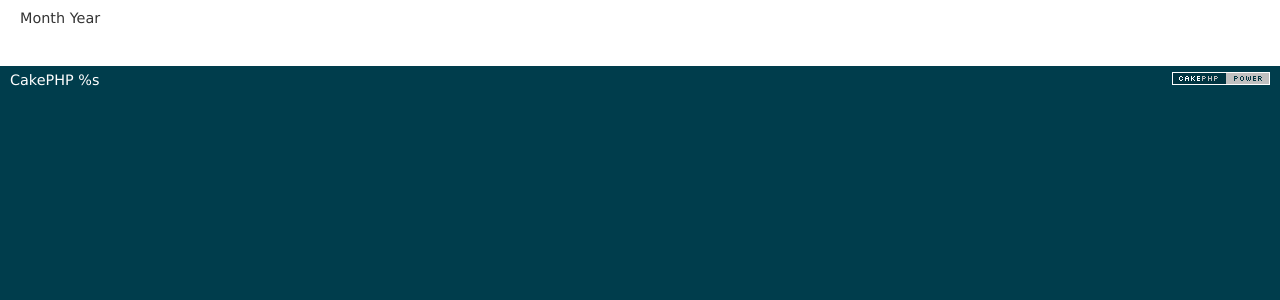
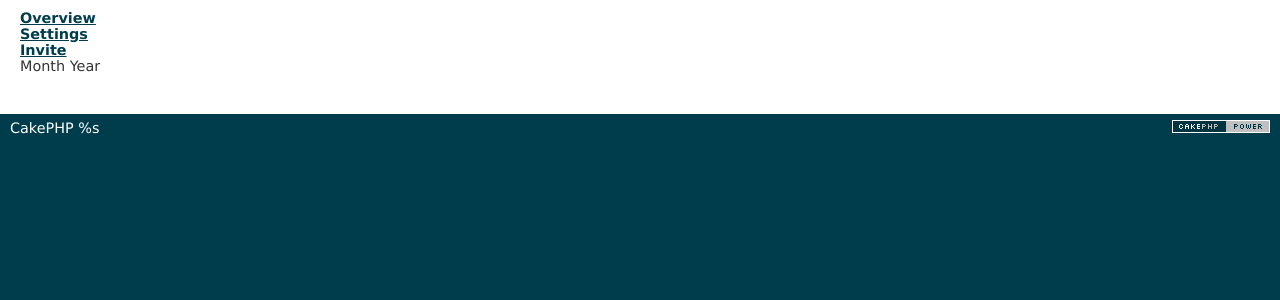
Before and after one commit to DijkeMark/Skeddy, a CakePHP app: the page made by app/View/Elements/topbar.ctp in a window 1280 px wide. Shown: the part 47-347 px from the top of the page. Run offline with PHP 8.4 and a stand-in for CakePHP, Linux system fonts and the light colour scheme; the template is opened without the code that fills it, so the values that code supplies are empty; some libraries are stand-ins or nearby versions.

Commit message:
Added basic links for easy prototype navigation

```diff
--- a/app/View/Elements/topbar.ctp
+++ b/app/View/Elements/topbar.ctp
@@ -6,6 +6,15 @@
 		<div id='next' class='left'>
 			<i class="fa fa-angle-right"></i>
 		</div>
+		<div class="left">
+			<?php echo $this->Html->link('Overview', array('controller' => 'schedules', 'action' => 'overview')); ?>
+		</div>
+		<div class="left">
+			<?php echo $this->Html->link('Settings', array('controller' => 'employers', 'action' => 'settings')); ?>
+		</div>
+		<div class="left">
+			<?php echo $this->Html->link('Invite', array('controller' => 'companies', 'action' => 'invite')); ?>
+		</div>
 	</div>
 
 	<div id='date'>
```
